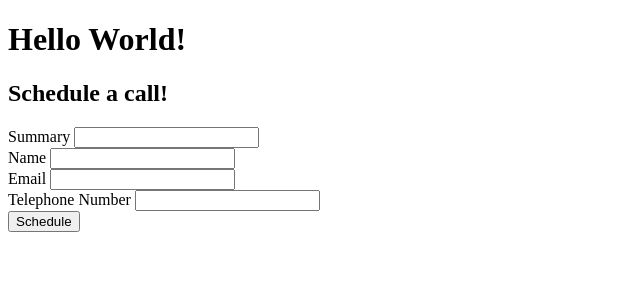
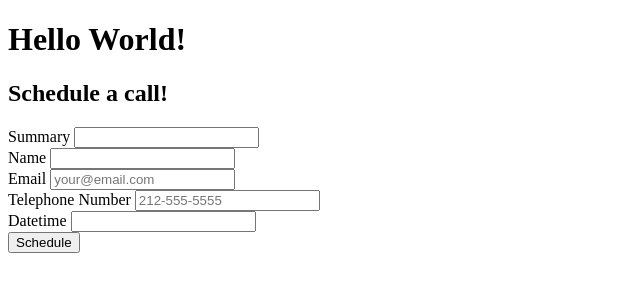
Before and after one commit to carlsednaoui/pycal, a Flask app: template templates/schedule.html in a window 1280 px wide. Shown: the top 300 px of the page, without its empty margins (0-640 px from the left). Run offline with Flask 2, Linux system fonts and the light colour scheme; the template is opened without the code that fills it, so the values that code supplies are empty.

Commit message:
Add start_time to form and method

```diff
--- a/app.py
+++ b/app.py
@@ -1,5 +1,6 @@
 
 import httplib2
+import datetime
 
 from apiclient.discovery import build
 from oauth2client.file import Storage
@@ -45,13 +46,13 @@ def list_events():
   """
   # Use current_time to pull events happening in the future
   # We're using EST (-4:00 hours)
-  import datetime
   now = datetime.datetime.now()
   current_time = now.strftime('%Y-%m-%dT%H:%M:%S-04:00')
 
   # Use max_time to look at events happening in the next 2 weeks
   two_weeks_from_now = now + datetime.timedelta(days=14)
   max_time = two_weeks_from_now.strftime('%Y-%m-%dT%H:%M:%S-04:00')
+  print max_time
 
   # Parameters definition
   ## calendarId='primary' - Look at the primary calendar for the authenticated user
@@ -71,30 +72,37 @@ def list_events():
       break
   return upcoming_events
 
-def create_event(summary, name, tel, email):
+def create_event(summary, name, tel, email, start_time):
   service = authenticate_google_calendar()
-  # check to make sure timeslot is available prior to scheduling new event
+
+  # Ensure necessary fields are passed
+  if summary == '' or name == '' or tel == '' or email == '' or start_time == '':
+    print "You're missing a field"
+    return
 
   """
   Create new event
   """
   full_description = 'Call %s at %s. Email: %s' % (name, tel, email)
 
+  formatted_start_time = datetime.datetime.strptime(start_time,'%Y-%m-%d %H:%M').strftime('%Y-%m-%dT%H:%M:%S-04:00')
+  end_time = datetime.datetime.strptime(start_time,'%Y-%m-%d %H:%M') + datetime.timedelta(minutes=30)
+  formatted_end_time = end_time.strftime('%Y-%m-%dT%H:%M:%S-04:00')
+
   event = {
     'summary': summary,
     'description': full_description,
     'location': 'Phone',
     'start': {
-      'dateTime': '2013-08-01T10:00:00.000-07:00'
+      'dateTime': formatted_start_time
     },
     'end': {
-      'dateTime': '2013-08-01T10:25:00.000-07:00'
+      'dateTime': formatted_end_time
     }
   }
 
   # Uncomment below to execute
   created_event = service.events().insert(calendarId='primary', body=event).execute()
-  return created_event['id']
 
 @app.route('/')
 def view_calendar():
@@ -104,7 +112,8 @@ def view_calendar():
 @app.route('/new', methods=['POST'])
 def new_event():
   # assert False
-  created_event = create_event(request.form['summary'], request.form['name'], request.form['tel'], request.form['email'])
+  created_event = create_event(request.form['summary'], request.form['name'],
+    request.form['tel'], request.form['email'], request.form['start-time'])
   return redirect('/')
 
 if __name__ == '__main__':
--- a/templates/schedule.html
+++ b/templates/schedule.html
@@ -12,6 +12,7 @@
 {% endif %}
 
 <!-- Form goes here -->
+{% raw %}
 <h2>Schedule a call!</h2>
 <form method="post" action="/new">
 
@@ -24,12 +25,17 @@
   <br>
 
   <label for="user-email">Email</label>
-  <input type="email" name="email" id="user-email">
+  <input type="email" name="email" placeholder="your@email.com" id="user-email">
   <br>
 
   <label for="user-tel">Telephone Number</label>
-  <input type="tel" name="tel" id="user-tel">
+  <input type="tel" name="tel" placeholder="212-555-5555" id="user-tel">
+  <br>
+
+  <label for="start-time">Datetime</label>
+  <input type="text" name="start-time" id="start-time">
   <br>
 
   <input type="submit" value="Schedule">
 </form>
+{% endraw %}
```
